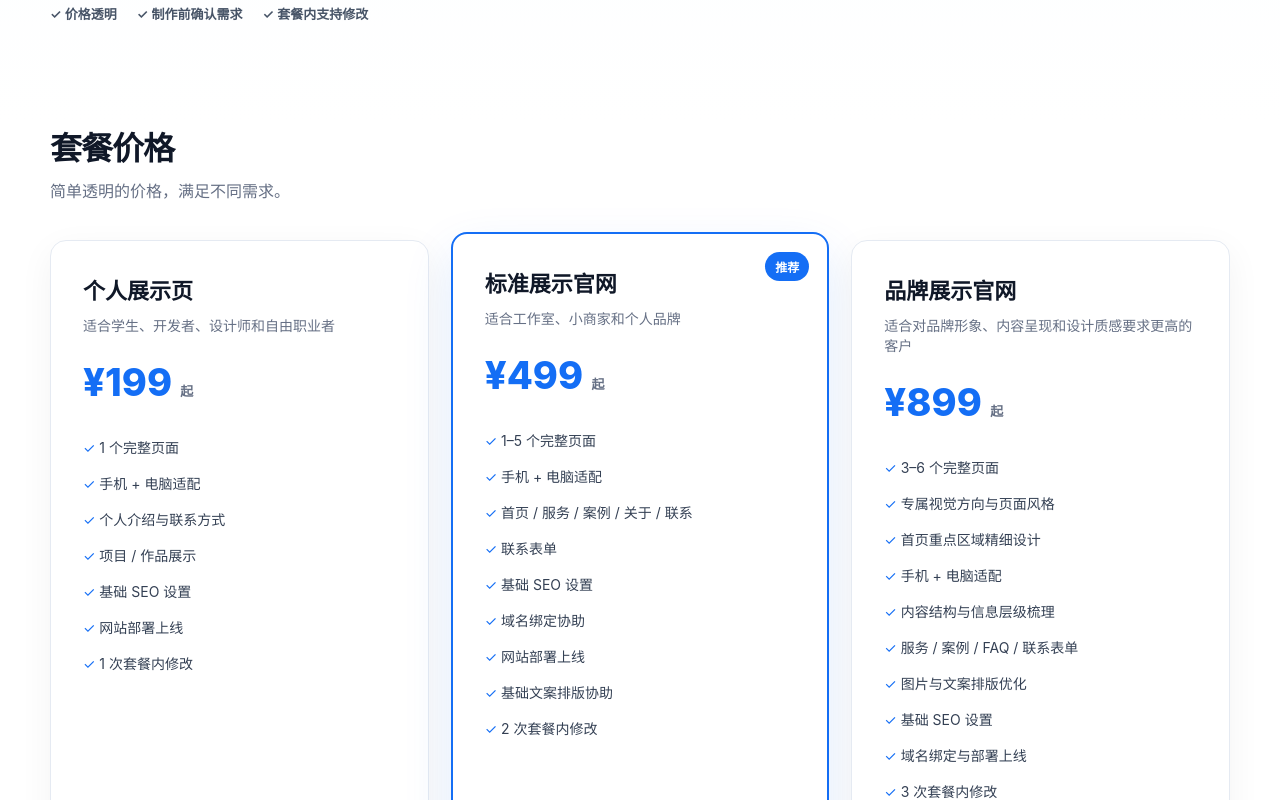
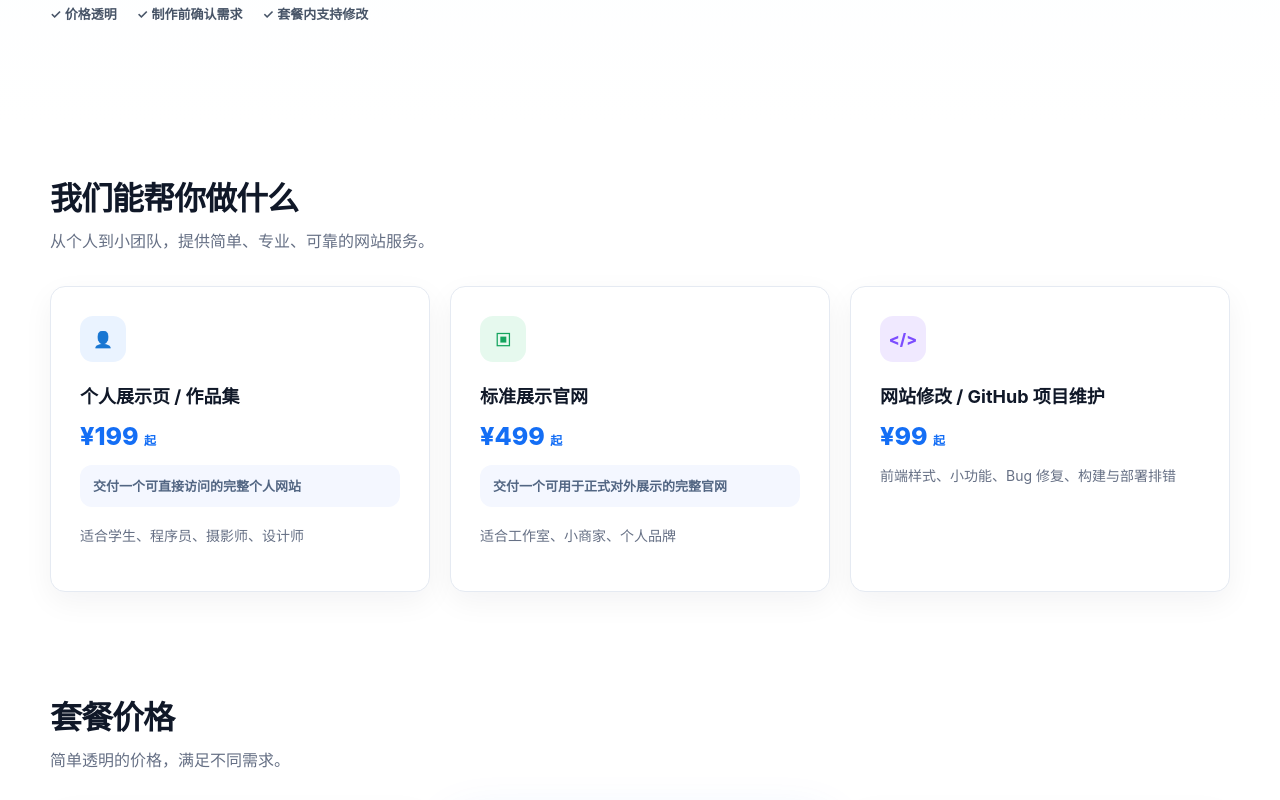
Before and after one commit to helloferrowren-boop/launchpage-studio, a React (Vite) app: page / in a window 1280 px wide. Shown: the part 700-1500 px from the top of the page. Built offline with nearby package versions, Linux system fonts and the light colour scheme.

Commit message:
Fix pre-launch regressions

```diff
--- a/src/App.css
+++ b/src/App.css
@@ -371,10 +371,6 @@
     grid-template-columns: 1fr;
   }
 
-  .hero h1 {
-    letter-spacing: -2px;
-  }
-
   .service-grid {
     grid-template-columns: 1fr;
   }
@@ -490,9 +486,6 @@
 }
 
 @media (max-width: 850px) {
-  .hero {
-  padding: 25px 0 10px;
-}
   .pricing-grid {
     display: flex;
     overflow-x: auto;
@@ -1217,9 +1210,9 @@
 }
 @media (max-width: 850px) {
   .hero h1 {
-  font-size: 42px;
-  line-height: 1.15;
-}
+    font-size: 36px;
+    line-height: 1.2;
+  }
   .hero-preview {
 
   display: none;
@@ -1236,14 +1229,6 @@
     gap: 0;
   }
 
-
-
-  .hero h1 {
-    font-size: 43px;
-    line-height: 1.12;
-    letter-spacing: -2px;
-  }
-
   .hero-subtitle {
     font-size: 17px;
     line-height: 1.7;
@@ -1272,7 +1257,7 @@
   }
 
   .hero {
-    padding: 42px 0 45px;
+    padding: 50px 0 10px;
   }
 
   .hero-trust {
@@ -2175,44 +2160,17 @@
     padding: 70px 0;
   }
 }
-/* 页面滚动进入动画 */
-
 .fade-up.animate {
-
   opacity: 0;
-
   transform: translateY(30px);
-
   transition:
     opacity 0.8s ease,
     transform 0.8s ease;
-
-}
-
-
-.fade-up.animate {
-
-  opacity: 0;
-
-  transform: translateY(30px);
-
-  transition:
-    opacity 0.8s ease,
-    transform 0.8s ease;
-
-}
-
+}
 
 .fade-up.animate.show {
-
   opacity: 1;
-
   transform: translateY(0);
-
-}
-
-.test-space {
-  margin-top: 300px;
 }
 .case-tags {
   display: flex;
--- a/src/App.jsx
+++ b/src/App.jsx
@@ -1,5 +1,11 @@
 import { useEffect, useState } from 'react'
 import './App.css'
+
+const PLAN_MAP = {
+  personal: '个人展示页 ¥199 起',
+  standard: '标准展示官网 ¥499 起',
+  brand: '品牌展示官网 ¥899 起',
+}
 
 function App() {
  useEffect(() => {
@@ -30,24 +36,15 @@ function App() {
 }, []);
   const [formStatus, setFormStatus] = useState('')
 const [isSubmitting, setIsSubmitting] = useState(false)
-const [selectedPlan, setSelectedPlan] = useState('')
+const [selectedPlan, setSelectedPlan] = useState(() => {
+  const plan = new URLSearchParams(window.location.search).get('plan')
+
+  return PLAN_MAP[plan] ?? ''
+})
 const [requestText, setRequestText] = useState('')
 const [budget, setBudget] = useState('')
 const [budgetOpen, setBudgetOpen] = useState(false)
 useEffect(() => {
-  const params = new URLSearchParams(window.location.search)
-  const plan = params.get('plan')
-
-  const planMap = {
-    personal: '个人展示页 ¥199 起',
-    standard: '标准展示官网 ¥499 起',
-    brand: '品牌展示官网 ¥899 起',
-  }
-
-  if (plan && planMap[plan]) {
-    setSelectedPlan(planMap[plan])
-  }
-
   const hash = window.location.hash
 
   if (!hash) return
@@ -215,8 +212,45 @@ async function handleSubmit(e) {
           </div>
         </section>
 
+        <section className="services fade-up animate" id="services">
+          <div className="container">
+            <div className="section-heading">
+              <h2>我们能帮你做什么</h2>
+              <p>从个人到小团队，提供简单、专业、可靠的网站服务。</p>
+            </div>
 
-        <section className="pricing fade-up" id="pricing">
+            <div className="service-grid">
+              <article className="service-card">
+                <div className="service-icon">👤</div>
+                <h3>个人展示页 / 作品集</h3>
+                <div className="price">¥199 <small>起</small></div>
+                <div className="pricing-result">
+                  交付一个可直接访问的完整个人网站
+                </div>
+                <p>适合学生、程序员、摄影师、设计师</p>
+              </article>
+
+              <article className="service-card">
+                <div className="service-icon green">▣</div>
+                <h3>标准展示官网</h3>
+                <div className="price">¥499 <small>起</small></div>
+                <div className="pricing-result">
+                  交付一个可用于正式对外展示的完整官网
+                </div>
+                <p>适合工作室、小商家、个人品牌</p>
+              </article>
+
+              <article className="service-card">
+                <div className="service-icon purple">&lt;/&gt;</div>
+                <h3>网站修改 / GitHub 项目维护</h3>
+                <div className="price">¥99 <small>起</small></div>
+                <p>前端样式、小功能、Bug 修复、构建与部署排错</p>
+              </article>
+            </div>
+          </div>
+        </section>
+
+        <section className="pricing fade-up animate" id="pricing">
   <div className="container">
     <div className="section-heading">
       <h2>套餐价格</h2>
@@ -335,7 +369,7 @@ async function handleSubmit(e) {
 </div>
   </div>
 </section>
-<section className="cases-section fade-up" id="cases">
+<section className="cases-section fade-up animate" id="cases">
   <div className="container">
     <div className="section-heading cases-heading">
       <div>
@@ -690,7 +724,7 @@ async function handleSubmit(e) {
     </div>
   </div>
 </section>
-<section className="contact-section fade-up" id="contact">
+<section className="contact-section fade-up animate" id="contact">
   <div className="container">
     <div className="contact-box">
 
```
